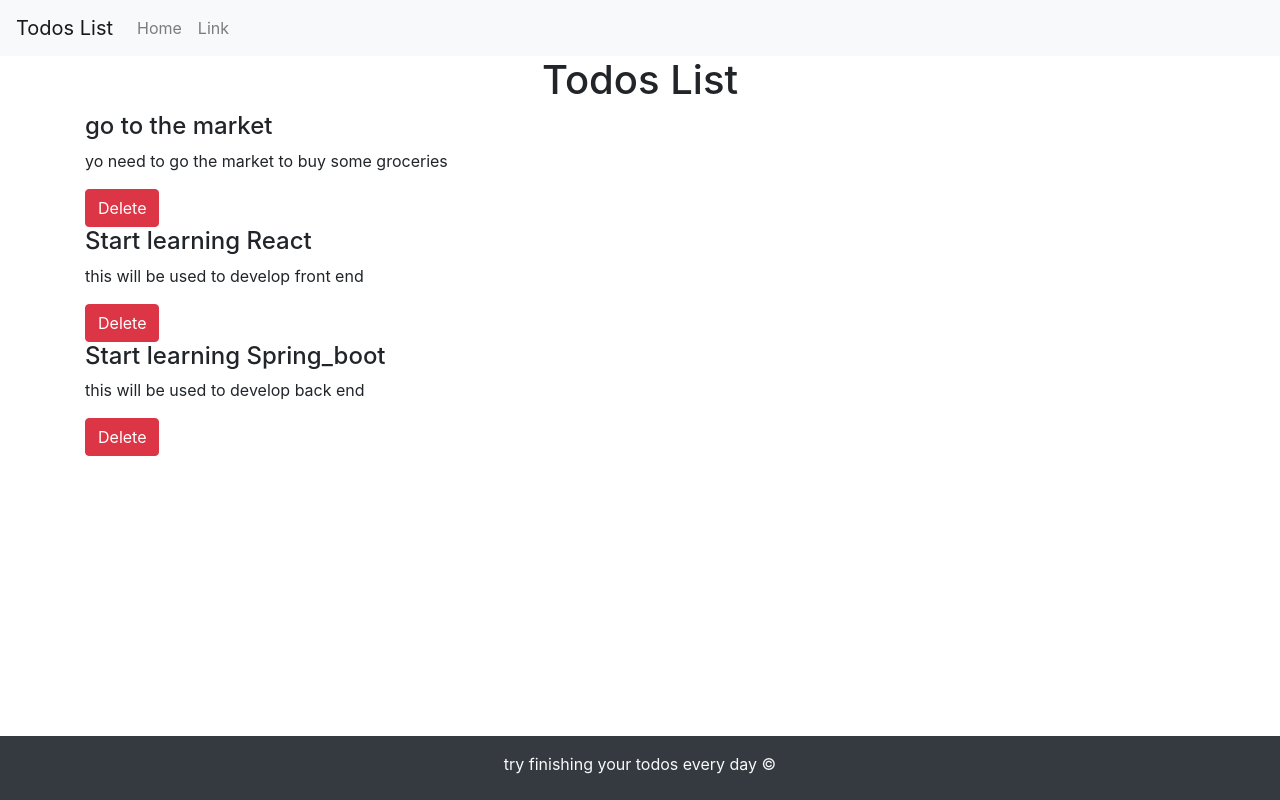
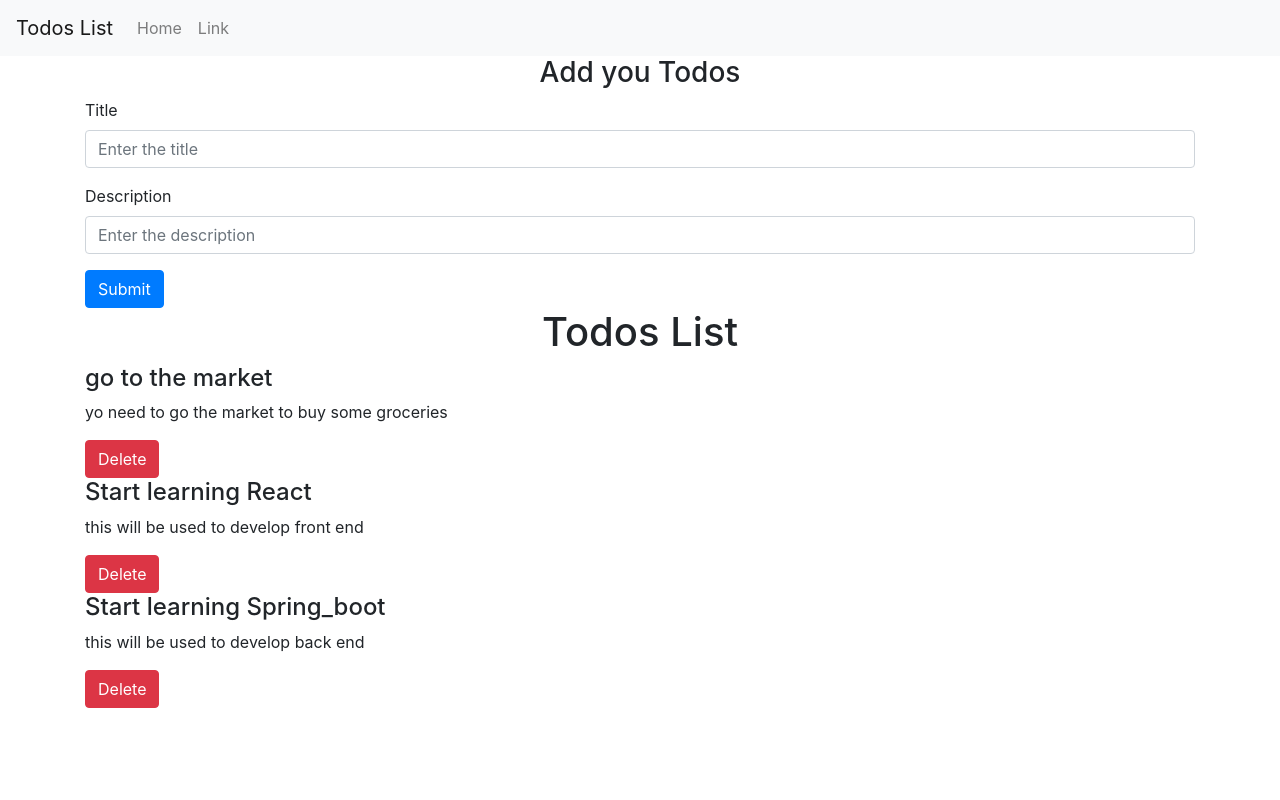
Before and after one commit to rkc98/TodosApp_React, a React (Create React App) app: page / in a window 1280 px wide. Shown: the top 800 px of the page. Built offline with nearby package versions, Linux system fonts and the light colour scheme.

Commit message:
added forms to add new todos dynamically

```diff
--- a/src/App.js
+++ b/src/App.js
@@ -3,7 +3,9 @@ import './App.css';
 import Header from './Components/Header';
 import Todos from './Components/Todos';
 import Footer from './Components/Footer';
+import AddTodos from './Components/AddTodos';
 import {useState} from 'react';
+
 
 function App() {
   const deletetodos=(todo)=>{
@@ -32,9 +34,20 @@ function App() {
       desc:"this will be used to develop back end "
     }
   ]);
-
+ const addtodos=(title,desc)=>{
+   console.log(title,desc);
+   let id=todosarray[todosarray.length-1]+1;
+  const mytodo={
+    id:id,
+    title :title,
+    desc:desc
+  }
+  console.log(mytodo);
+  settodos([...todosarray,mytodo])
+ }
   return <div>
     <Header title="Todos List" />
+    <AddTodos addtodo={addtodos}/>
     <Todos todo={todosarray} onDelete={deletetodos} />
     <Footer />
     </div>
--- /dev/null
+++ b/src/Components/AddTodos.js
@@ -0,0 +1,42 @@
+import Form from 'react-bootstrap/Form'
+import Button from 'react-bootstrap/Button'
+import { useState } from 'react'
+
+const AddTodos=(props)=>{
+    const [title,setTitle]=useState('');
+    const [desc,setdesc]=useState('');
+
+    const submit=(e)=>{
+     e.preventDefault();
+     if(!title||!desc){
+         alert('title or description cannot be bank')
+
+     }
+     props.addtodo(title,desc)
+    }
+return <div className='container'>
+    <h3 className='text-center'>Add you Todos</h3>
+    <Form onSubmit={submit}>
+  <Form.Group controlId="formBasicEmail">
+    <Form.Label>Title</Form.Label>
+    <Form.Control type="text" value={title} onChange={(e)=>{
+        setTitle(e.target.value)
+    }} placeholder="Enter the title" />
+
+  </Form.Group>
+
+  <Form.Group controlId="formBasicPassword">
+    <Form.Label>Description</Form.Label>
+    <Form.Control type="text" value={desc} onChange={(e)=>{
+        setdesc(e.target.value)
+    }} placeholder="Enter the description" />
+  </Form.Group>
+
+  <Button variant="primary" type="submit">
+    Submit
+  </Button>
+</Form>
+</div>
+}
+
+export default AddTodos
--- a/src/Components/Footer.css
+++ b/src/Components/Footer.css
@@ -1,5 +1,5 @@
 .ftstyle{
-    position: absolute;
+    position: relative;
     top: 92vh;
     width: 100%
 }
```
